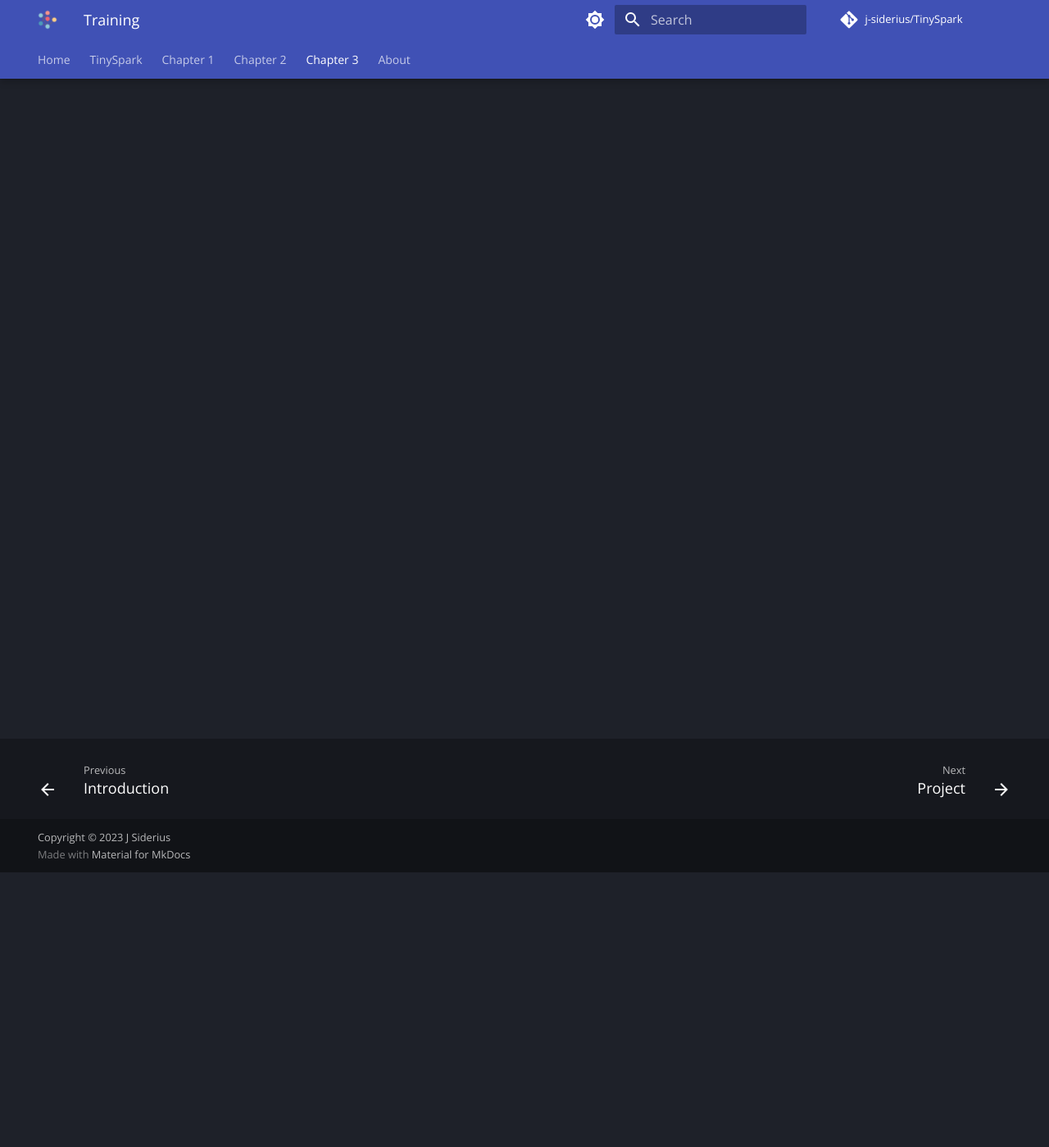
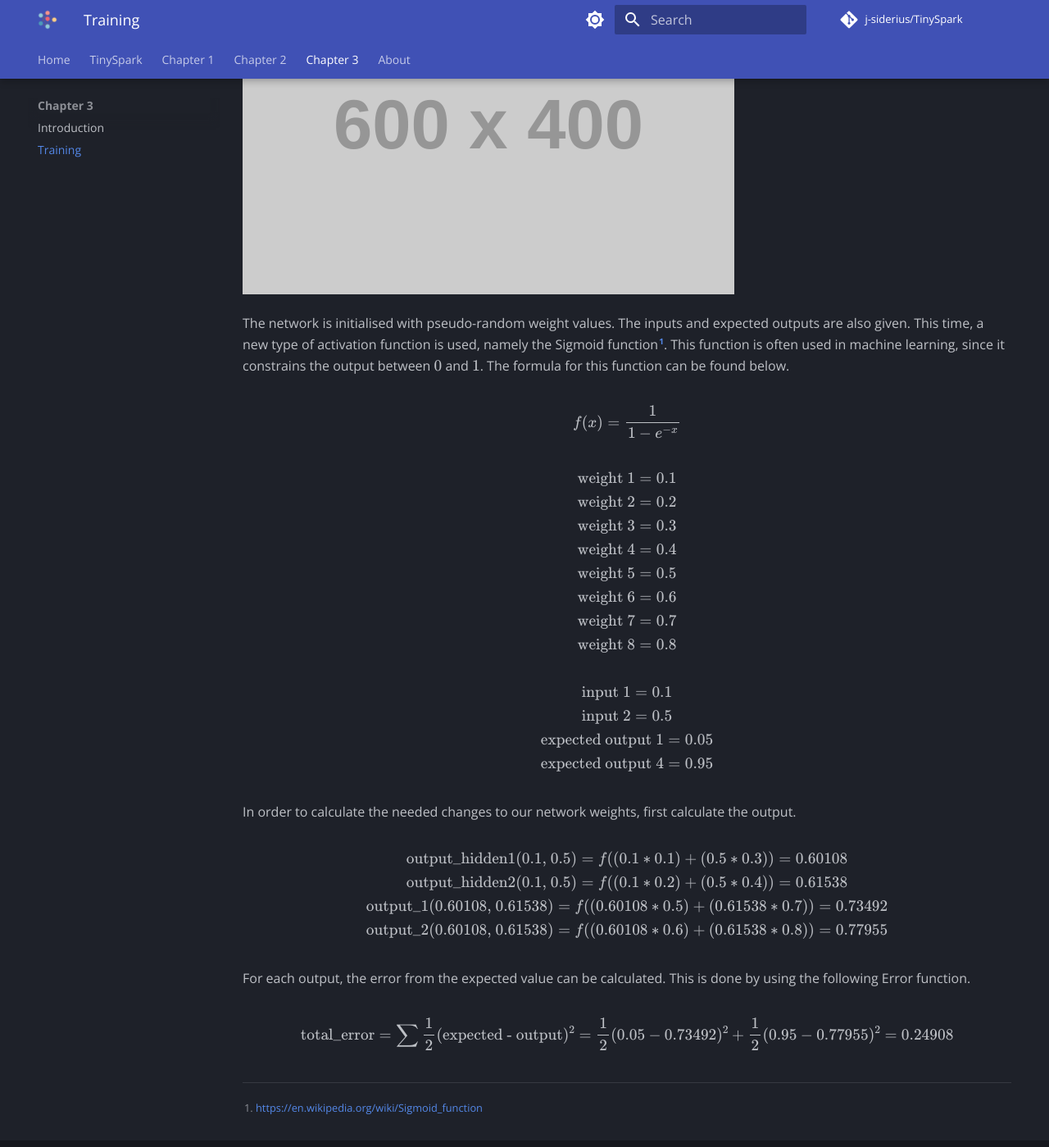
Before and after one commit to j-siderius/TinySpark, an MkDocs documentation site: the page built from docs/chapter3/training.md, in a window 1280 px wide and 1400 px high, scrolled down 336 px. Shown: the whole window at 82% size. Built offline with MkDocs 1.6.1 and Material for MkDocs 9.7.7, drawn with Linux system fonts in a browser that asks for light colours; comment, search, counter and statistics services are not loaded; some of the changed text lies outside the part shown.

Commit message:
started CH2 training

```diff
--- a/docs/chapter3/training.md
+++ b/docs/chapter3/training.md
@@ -1 +1,54 @@
 # Training networks
+
+In the last chapters, neuron weights were intuitively tuned to produce precise predictions. The mathematical approach to tuning weights will be explained a little more methodically. The following network will be used to explain the training.
+
+![Training NN](https://placehold.co/600x400?text=Training+NN+2x2x2)
+
+The network is initialised with pseudo-random weight values. The inputs and expected outputs are also given. This time, a new type of activation function is used, namely the Sigmoid function[^1]. This function is often used in machine learning, since it constrains the output between $0$ and $1$. The formula for this function can be found below.
+
+[^1]:<https://en.wikipedia.org/wiki/Sigmoid_function>
+
+$$
+f(x) = \frac{1}{1-e^{-x}}
+$$
+
+$$
+\displaylines{
+\text{weight 1}=0.1\\
+\text{weight 2}=0.2\\
+\text{weight 3}=0.3\\
+\text{weight 4}=0.4\\
+\text{weight 5}=0.5\\
+\text{weight 6}=0.6\\
+\text{weight 7}=0.7\\
+\text{weight 8}=0.8\\
+}
+$$
+
+$$
+\displaylines{
+\text{input 1}=0.1\\
+\text{input 2}=0.5\\
+\text{expected output 1}=0.05\\
+\text{expected output 4}=0.95\\
+}
+$$
+
+In order to calculate the needed changes to our network weights, first calculate the output.
+
+$$
+\displaylines{
+\text{output_hidden1(0.1, 0.5)}=f((0.1*0.1)+(0.5*0.3))=0.60108\\
+\text{output_hidden2(0.1, 0.5)}=f((0.1*0.2)+(0.5*0.4))=0.61538\\
+\text{output_1(0.60108, 0.61538)}=f((0.60108*0.5)+(0.61538*0.7))=0.73492\\
+\text{output_2(0.60108, 0.61538)}=f((0.60108*0.6)+(0.61538*0.8))=0.77955\\
+}
+$$
+
+For each output, the error from the expected value can be calculated. This is done by using the following Error function.
+
+$$
+\displaylines{
+\text{total_error}=\sum \frac{1}{2}(\text{expected - output})^2=\frac{1}{2}(0.05−0.73492)^2+\frac{1}{2}(0.95−0.77955)^2=0.24908
+}
+$$
```
